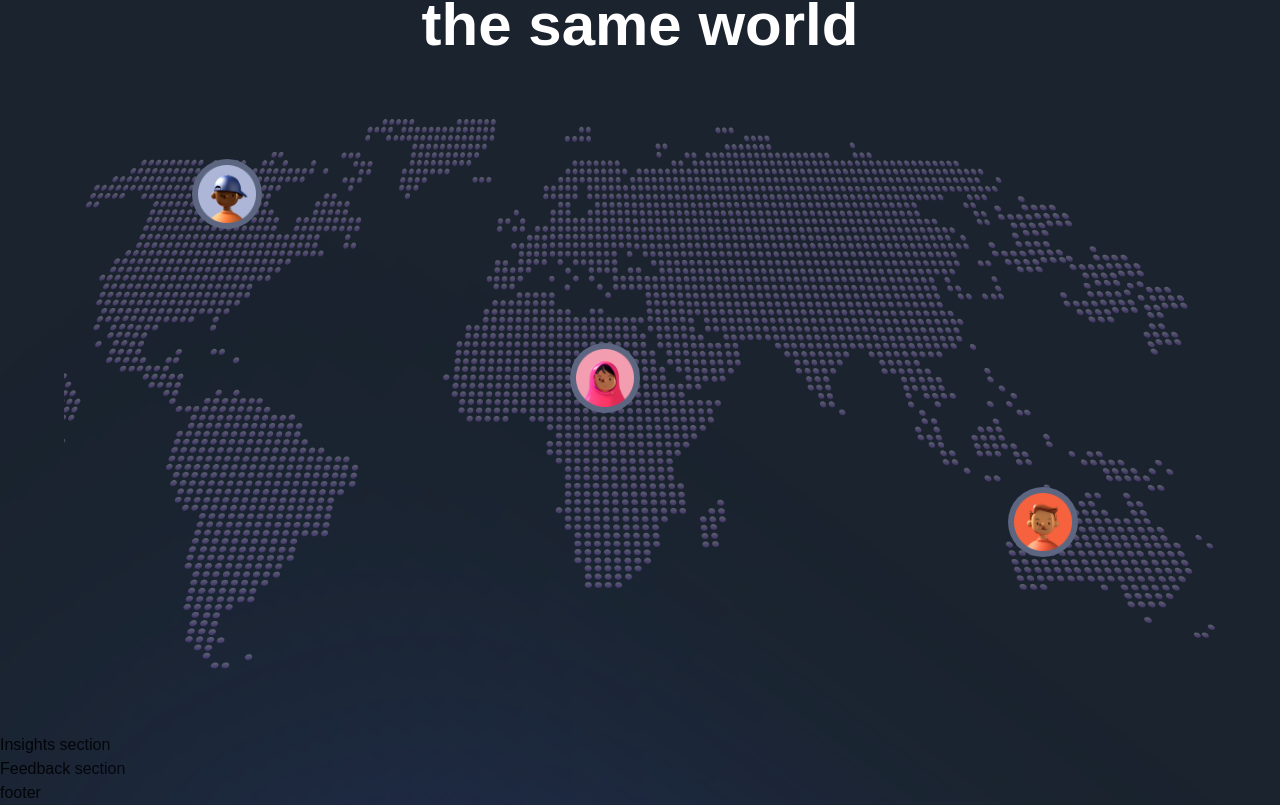
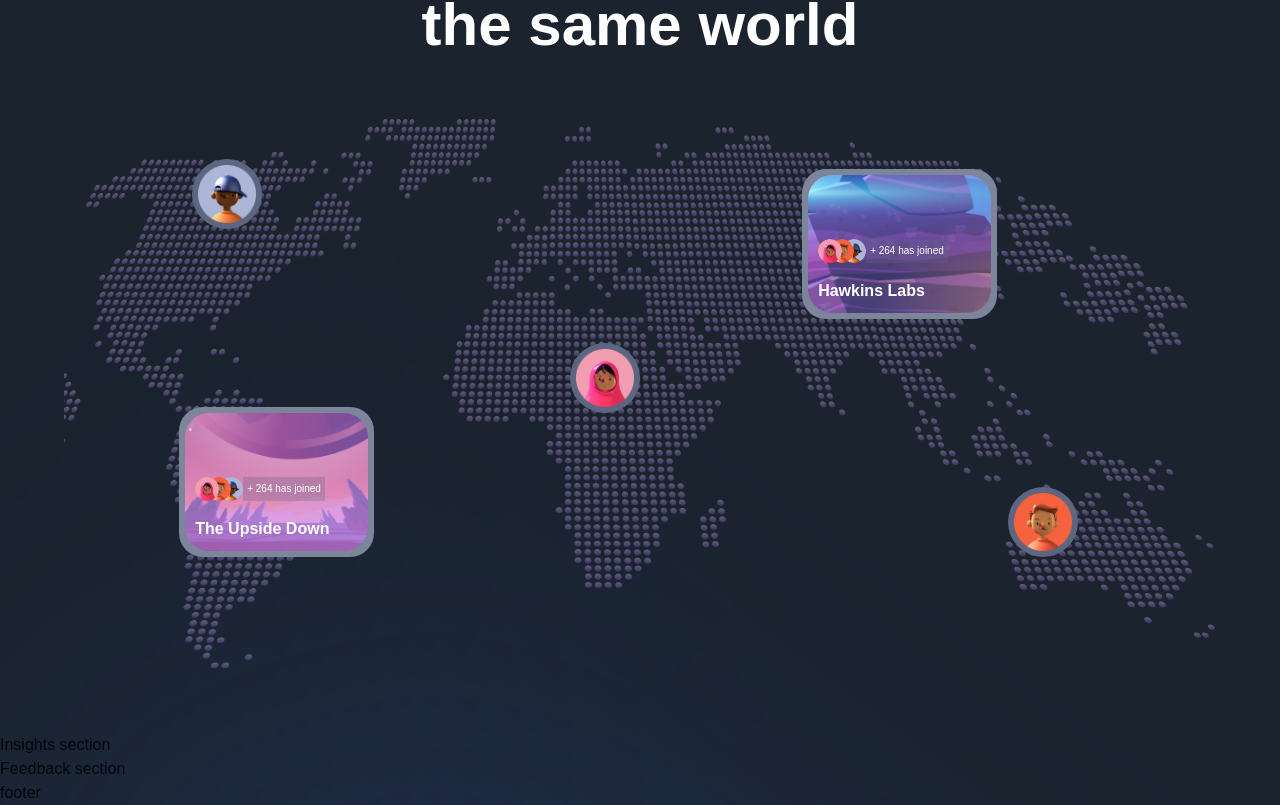
Before and after one commit to christianonoh/neonexa, a Next.js app: page / in a window 1280 px wide. Shown: the part 4051-4856 px from the top of the page. Built offline with nearby package versions, Linux system fonts and the light colour scheme; a web font is replaced by a local one.

Commit message:
Add world to map

```diff
--- a/sections/World.jsx
+++ b/sections/World.jsx
@@ -42,6 +42,64 @@ const World = () => (
         <div className="absolute top-10 left-32 bg-[#5d6680] rounded-full w-[70px] h-[70px] p-1.5">
           <img src="/images/people-03.png" alt="people" />
         </div>
+
+        <div className="absolute top-[50px] right-[19%] w-[195px] h-[150px] p-[6px] rounded-[24px] bg-[#5D6680] invisible md:visible">
+          <img
+            src="/images/world-2.png"
+            alt="world"
+            className="w-full h-full rounded-[24px] object-cover"
+          />
+          <div className="absolute top-0 left-0 z-10 w-full h-full flex flex-col justify-end align-middle gap-4 bg-[rgba(255,255,255,0.2)] rounded-[24px] p-4">
+            <div className="h-[24px] w-auto flex relative">
+              <img
+                src="/images/people-02.png"
+                alt="people"
+                className="w-[24px] h-[24px] rounded-full"
+              />
+              <img
+                src="/images/people-01.png"
+                alt="people"
+                className="w-[24px] h-[24px] ml-[-12px] rounded-full relative z-[-1]"
+              />
+              <img
+                src="/images/people-03.png"
+                alt="people"
+                className="w-[24px] h-[24px] ml-[-12px] rounded-full relative z-[-2]"
+              />
+              <h5 className="h-[24px] text-left text-[10px] p-1 text-white bg-[#5d66804a]">+ 264 has joined</h5>
+            </div>
+            <h3 className="text-white font-bold">Hawkins Labs</h3>
+          </div>
+        </div>
+
+        <div className="absolute top-72 left-[10%] w-[195px] h-[150px] p-[6px] rounded-[24px] bg-[#5D6680] invisible md:visible">
+          <img
+            src="/images/world-1.png"
+            alt="world"
+            className="w-full h-full rounded-[24px] object-cover"
+          />
+          <div className="absolute top-0 left-0 z-10 w-full h-full flex flex-col justify-end align-middle gap-4 bg-[rgba(255,255,255,0.2)] rounded-[24px] p-4">
+            <div className="h-[24px] w-auto flex relative">
+              <img
+                src="/images/people-02.png"
+                alt="people"
+                className="w-[24px] h-[24px] rounded-full"
+              />
+              <img
+                src="/images/people-01.png"
+                alt="people"
+                className="w-[24px] h-[24px] ml-[-12px] rounded-full relative z-[-1]"
+              />
+              <img
+                src="/images/people-03.png"
+                alt="people"
+                className="w-[24px] h-[24px] ml-[-12px] rounded-full relative z-[-2]"
+              />
+              <h5 className="h-[24px] text-left text-[10px] p-1 text-white bg-[#5d66804a]">+ 264 has joined</h5>
+            </div>
+            <h3 className="text-white font-bold">The Upside Down</h3>
+          </div>
+        </div>
       </motion.div>
     </motion.div>
 
```
